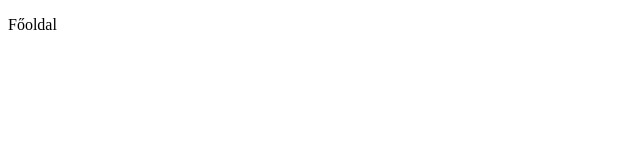
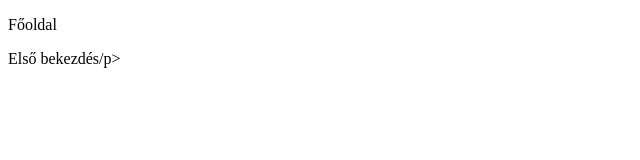
Before and after one commit to weiss-21/30210211, a plain HTML site: page index.html in a window 1280 px wide. Shown: the whole page, without its empty margins (0-640 px from the left). Drawn offline with Linux system fonts and the light colour scheme.

Commit message:
Update index.html
az első bekezdés ...

```diff
--- a/index.html
+++ b/index.html
@@ -8,5 +8,6 @@
 </head>
 <body>
     <p>Főoldal</p>
+    <p>Első bekezdés/p>
 </body>
 </html>
```
